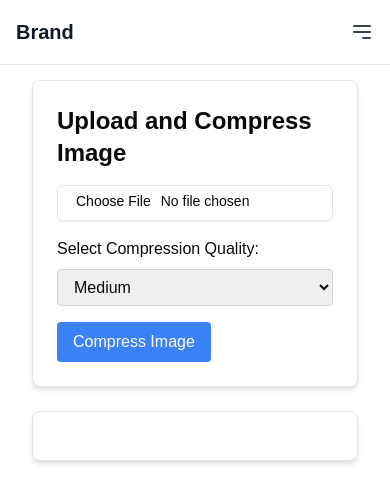
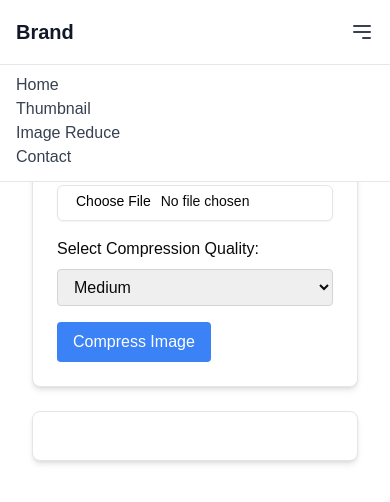
Before and after one commit to creativehabib/og-image, a Next.js app: page /image in a window 390 px wide. Both pictures are taken after a click on the button 362 px from the left and 32 px from the top of the page. Shown: the top 502 px of the page. Built offline with nearby package versions, Linux system fonts and the light colour scheme; a web font is replaced by a local one.

Commit message:
Navbar Edit

```diff
--- a/package.json
+++ b/package.json
@@ -23,10 +23,12 @@
     "clsx": "^2.1.1",
     "lucide-react": "^0.441.0",
     "next": "14.2.11",
+    "pdf-lib": "^1.17.1",
     "react": "^18",
     "react-color": "^2.19.3",
     "react-dom": "^18",
     "react-hook-form": "^7.53.0",
+    "sharp": "^0.33.5",
     "tailwind-merge": "^2.5.2",
     "tailwindcss-animate": "^1.0.7",
     "zod": "^3.23.8"
--- /dev/null
+++ b/src/components/NavList.tsx
@@ -0,0 +1,19 @@
+import Link from "next/link";
+export default function NavList(){
+    return (
+        <div>
+            <Link href="/" className="block text-gray-700 hover:text-gray-900">
+              Home
+            </Link>
+            <Link href="/thumbnail" className="block text-gray-700 hover:text-gray-900">
+              Thumbnail
+            </Link>
+            <Link href="/image" className="block text-gray-700 hover:text-gray-900">
+              Image Reduce
+            </Link>
+            <Link href="/" className="block text-gray-700 hover:text-gray-900">
+              Contact
+            </Link>
+        </div>
+    );
+}
--- a/src/components/Navbar.tsx
+++ b/src/components/Navbar.tsx
@@ -1,34 +1,99 @@
+"use client"
+import { useState, useEffect } from "react";
 import Link from "next/link";
+import NavList from '@/components/NavList'
 
 // components/Navbar.js
 export default function Navbar() {
+  const [isMobileMenuOpen, setIsMobileMenuOpen] = useState(false);
+
+  const toggleMobileMenu = () => {
+    setIsMobileMenuOpen(!isMobileMenuOpen);
+  };
+
+  // Close the mobile menu when clicking outside of it
+  useEffect(() => {
+    const handleClickOutside = (event:any) => {
+      // Check if the click is outside the mobile menu and menu button
+      if (!event.target.closest("#mobileMenu") && !event.target.closest("#mobileMenuButton")) {
+        setIsMobileMenuOpen(false);
+      }
+    };
+
+    if (isMobileMenuOpen) {
+      document.addEventListener("click", handleClickOutside);
+    } else {
+      document.removeEventListener("click", handleClickOutside);
+    }
+
+    // Cleanup the event listener on component unmount or menu close
+    return () => {
+      document.removeEventListener("click", handleClickOutside);
+    };
+  }, [isMobileMenuOpen]);
+
   return (
     <nav className="bg-white border-b border-gray-200 fixed w-full z-50 top-0 left-0">
       <div className="max-w-7xl mx-auto px-4 sm:px-6 lg:px-8">
         <div className="flex justify-between h-16">
           <div className="flex items-center">
             {/* Logo */}
-              <Link href="/" className="text-xl font-semibold text-gray-900">Brand</Link>
+            <Link href="/" className="text-xl font-semibold text-gray-900">
+              Brand
+            </Link>
           </div>
 
-            {/* Navigation Links */}
+          {/* Desktop Navigation Links */}
           <div className="hidden md:flex items-center space-x-4">
-              <Link href="/" className="text-gray-700 hover:text-gray-900">Home</Link>
-              <Link href="/thumbnail" className="text-gray-700 hover:text-gray-900">Thumbnail</Link>
-              <Link href="/image" className="text-gray-700 hover:text-gray-900">Image Reduce</Link>
-              <a href="#" className="text-gray-700 hover:text-gray-900">Contact</a>
+            <Link href="/" className="block text-gray-700 hover:text-gray-900">
+                Home
+              </Link>
+              <Link href="/thumbnail" className="block text-gray-700 hover:text-gray-900">
+                Thumbnail
+              </Link>
+              <Link href="/image" className="block text-gray-700 hover:text-gray-900">
+                Image Reduce
+              </Link>
+              <Link href="/" className="block text-gray-700 hover:text-gray-900">
+                Contact
+              </Link>
           </div>
 
           {/* Mobile Menu Button */}
           <div className="flex md:hidden items-center">
-              <button type="button" className="text-gray-700 hover:text-gray-900">
-                <svg className="h-6 w-6" xmlns="http://www.w3.org/2000/svg" fill="none" viewBox="0 0 24 24" stroke="currentColor">
-                  <path strokeLinecap="round" strokeLinejoin="round" strokeWidth="2" d="M4 6h16M4 12h16m-7 6h7" />
+            <button
+              id="mobileMenuButton" // Give the button an ID
+              type="button"
+              onClick={toggleMobileMenu}
+              className="text-gray-700 hover:text-gray-900 focus:outline-none"
+            >
+              <svg
+                className="h-6 w-6"
+                xmlns="http://www.w3.org/2000/svg"
+                fill="none"
+                viewBox="0 0 24 24"
+                stroke="currentColor"
+              >
+                <path
+                  strokeLinecap="round"
+                  strokeLinejoin="round"
+                  strokeWidth="2"
+                  d="M4 6h16M4 12h16m-7 6h7"
+                />
               </svg>
             </button>
           </div>
         </div>
       </div>
+
+      {/* Mobile Navigation Links */}
+      {isMobileMenuOpen && (
+        <div id="mobileMenu" className="md:hidden bg-white border-t border-gray-200">
+          <div className="px-4 pt-2 pb-3 space-y-1">
+            <NavList/>
+          </div>
+        </div>
+      )}
     </nav>
   );
 }
```
Also changed, not shown: 1 other file (tests, documents, lock files or other folders). Lines whose indentation alone changed are shown as unchanged.
